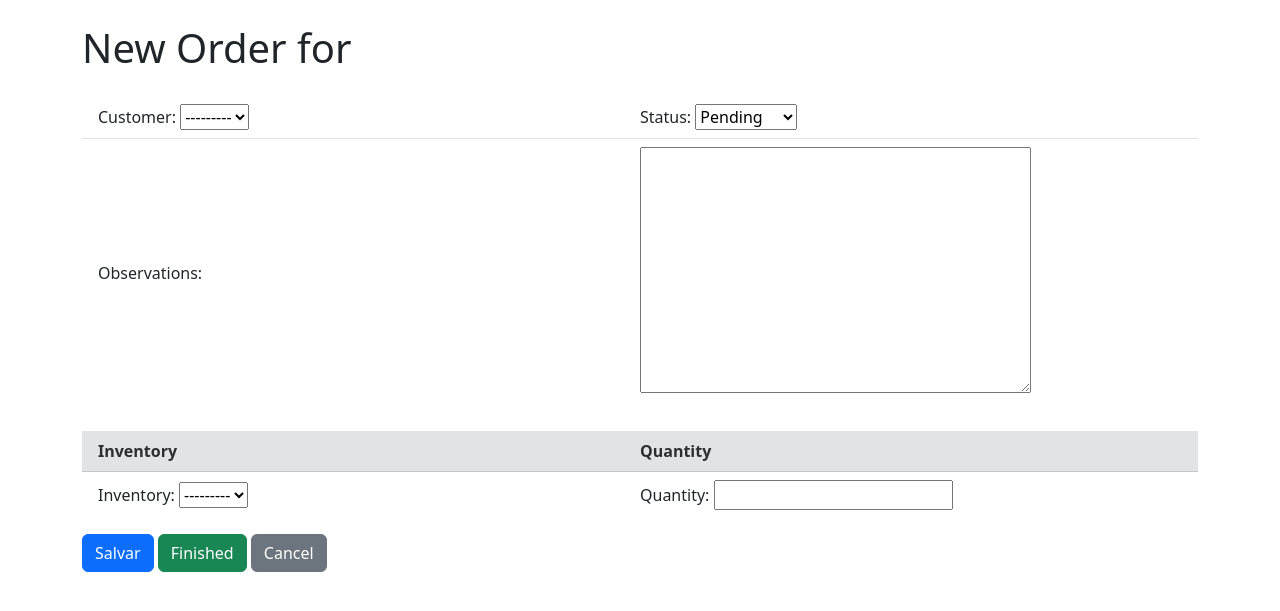
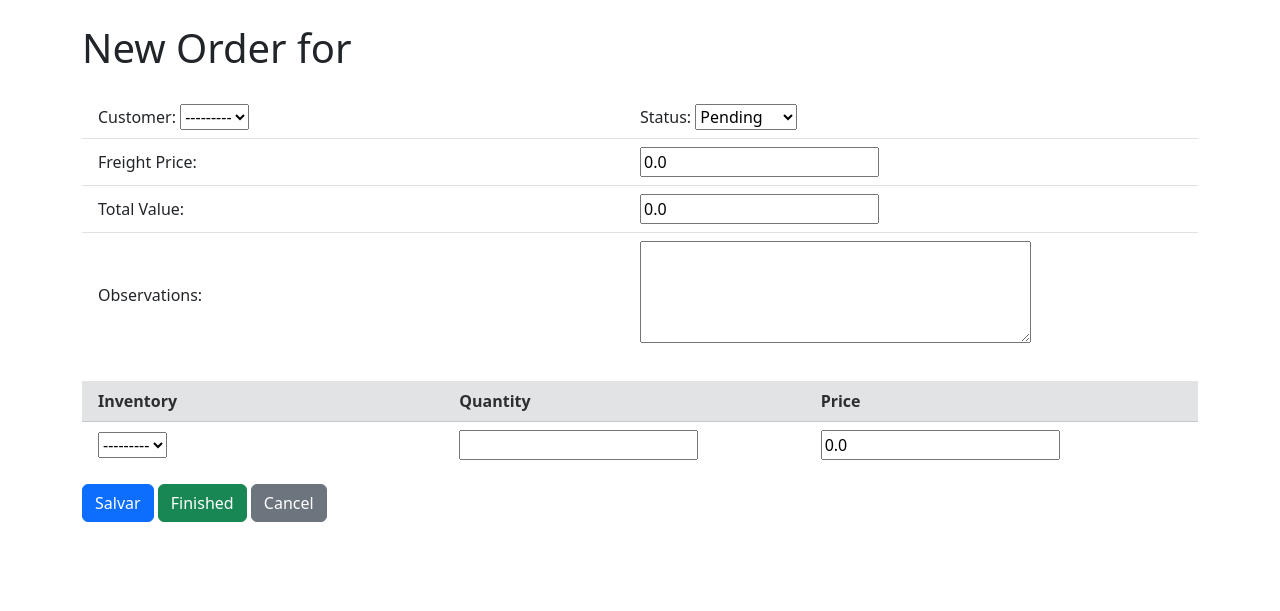
Before and after one commit to 4cruzeta/sape, a Django app: page /pt-br/customers/orders/new/ in a window 1280 px wide. Shown: the part 56-667 px from the top of the page. Run offline with Django 5.2, Linux system fonts and the light colour scheme; the visitor is signed in with stand-in values (Sample User, id 1); data that the repository does not hold is empty; some libraries are stand-ins or nearby versions.

Commit message:
Customers e ajustes de templates

```diff
--- a/customers/forms.py
+++ b/customers/forms.py
@@ -8,29 +8,60 @@
 class CustomerForm(forms.ModelForm):
     class Meta:
         model = Customer
-        fields = ['name', 'notes']
+        fields = ['name', 'address', 'phone', 'email', 'contact', 'notes']
         labels = {
             'name': _('Name'),
+            'address': _('Address'),
+            'phone': _('Phone'),
+            'email': _('Email'),
+            'contact': _('Contact'),
             'notes': _('Notes'),
+        }
+        widgets = {
+            'notes': forms.Textarea(attrs={'rows': 4}),
         }
 
 class OrderForm(forms.ModelForm):
     class Meta:
         model = Order
-        fields = ['customer', 'status', 'obs']
+        fields = ['customer', 'status', 'freight_price', 'total_value', 'obs']
         labels = {
             'customer': _('Customer'),
             'status': _('Status'),
+            'freight_price': _('Freight Price'),
+            'total_value': _('Total Value'),
             'obs': _('Observations'),
+        }
+        widgets = {
+            'obs': forms.Textarea(attrs={'rows': 4}),
+            'total_value': forms.TextInput(attrs={'readonly': 'readonly'}),
         }
 
 class OrderItemForm(forms.ModelForm):
     class Meta:
         model = OrderItem
-        fields = ['inventory', 'quantity']
+        fields = ['inventory', 'quantity', 'price']
         labels = {
             'inventory': _('Inventory'),
             'quantity': _('Quantity'),
+            'price': _('Price'),
+        }
+        widgets = {
+            'price': forms.TextInput(attrs={'readonly': 'readonly'}),
         }
 
+    def save(self, commit=True):
+        instance = super().save(commit=False)
+        if instance.inventory:
+            instance.price = instance.inventory.cost_price / instance.inventory.quantity
+        if commit:
+            instance.save()
+        return instance
+
+    def calculate_total_value(self):
+        price = self.instance.price or 0
+        quantity = self.instance.quantity or 0
+        freight_price = self.instance.order.freight_price or 0
+        return price * quantity + freight_price
+
 OrderItemFormSet = inlineformset_factory(Order, OrderItem, form=OrderItemForm, extra=1, can_delete=True)
--- a/customers/models.py
+++ b/customers/models.py
@@ -10,6 +10,10 @@
 
 class Customer(models.Model):
     name = models.CharField(max_length=255)
+    address = models.CharField(max_length=255, blank=True, null=True)
+    phone = models.CharField(max_length=20, blank=True, null=True)
+    email = models.EmailField(max_length=255, blank=True, null=True)
+    contact = models.CharField(max_length=255, blank=True, null=True)
     notes = models.TextField(blank=True, null=True)
     created_by = models.ForeignKey(User, on_delete=models.SET_NULL, null=True, blank=True, related_name='customer_created')
     updated_by = models.ForeignKey(User, on_delete=models.SET_NULL, null=True, blank=True, related_name='customer_updated')
@@ -28,6 +32,8 @@
     ]
     customer = models.ForeignKey(Customer, on_delete=models.CASCADE)
     status = models.CharField(max_length=50, choices=STATUS_CHOICES, default='pending')
+    freight_price = models.DecimalField(max_digits=10, decimal_places=2, default=0.0)
+    total_value = models.DecimalField(max_digits=10, decimal_places=2, default=0.0)
     obs = models.TextField(blank=True, null=True)
     created_by = models.ForeignKey(User, on_delete=models.SET_NULL, null=True, blank=True, related_name='customer_orders_created')
     updated_by = models.ForeignKey(User, on_delete=models.SET_NULL, null=True, blank=True, related_name='customer_orders_updated')
@@ -49,6 +55,7 @@
 class OrderItem(models.Model):
     order = models.ForeignKey(Order, on_delete=models.CASCADE)
     inventory = models.ForeignKey(Inventory, null=True, on_delete=models.SET_NULL)
+    price = models.DecimalField(max_digits=10, decimal_places=2, default=0.0)
     quantity = models.IntegerField()
 
     def __str__(self):
--- a/customers/templates/customers/order_form.html
+++ b/customers/templates/customers/order_form.html
@@ -35,22 +35,27 @@
       </ul>
       <ul class="list-group list-group-flush mb-3">
         <li class="list-group-item list-group-item-secondary d-flex justify-content-between">
-          <div class="col-6"><strong>{% trans "Inventory" %}</strong></div>
-          <div class="col-6"><strong>{% trans "Quantity" %}</strong></div>
+          <div class="col-4"><strong>{% trans "Inventory" %}</strong></div>
+          <div class="col-4"><strong>{% trans "Quantity" %}</strong></div>
+          <div class="col-4"><strong>{% trans "Price" %}</strong></div>
         </li>
         {{ formset.management_form }}
         {% for form in formset %}
           <li class="list-group-item d-flex justify-content-between align-items-center">
             {{ form.id }}
-            <div class="col-6">
-              {{ form.inventory.label_tag }} {{ form.inventory }}
+            <div class="col-4">
+              {{ form.inventory }}
             </div>
-            <div class="col-6">
-              {{ form.quantity.label_tag }} {{ form.quantity }}
+            <div class="col-4">
+              {{ form.quantity }}
+            </div>
+            <div class="col-4">
+              {{ form.price }}
             </div>
             <div class="col-6 text-danger">
               {{ form.inventory.errors }}
               {{ form.quantity.errors }}
+              {{ form.price.errors }}
             </div>
           </li>
         {% endfor %}
--- a/customers/views.py
+++ b/customers/views.py
@@ -71,17 +71,20 @@
         if order_form.is_valid() and formset.is_valid():
             order = order_form.save(commit=False)
             order.created_by = request.user
-            order.updated_by = request.user
             order.save()
             formset.instance = order
             formset.save()
+            order.total_value = sum(form.calculate_total_value() for form in formset.forms)
+            order.save()
             return redirect('order_edit', pk=order.pk)
     else:
         order_form = OrderForm()
         formset = OrderItemFormSet()
-        for form in formset:
-            form.fields['inventory'].queryset = Inventory.objects.all()
-    return render(request, 'customers/order_form.html', {'order_form': order_form, 'formset': formset})
+    return render(request, 'customers/order_form.html', {
+        'order_form': order_form,
+        'formset': formset,
+        'total_value': 0
+    })
 
 @login_required(login_url="/users/login/")
 def order_edit(request, pk):
@@ -90,17 +93,20 @@
         order_form = OrderForm(request.POST, instance=order)
         formset = OrderItemFormSet(request.POST, instance=order)
         if order_form.is_valid() and formset.is_valid():
-            order = order_form.save(commit=False)
-            order.updated_by = request.user
+            order_form.save()
+            formset.save()
+            order.total_value = sum(form.calculate_total_value() for form in formset.forms)
             order.save()
-            formset.save()
             return redirect('order_edit', pk=order.pk)
     else:
         order_form = OrderForm(instance=order)
         formset = OrderItemFormSet(instance=order)
-        for form in formset:
-            form.fields['inventory'].queryset = Inventory.objects.all()
-    return render(request, 'customers/order_form.html', {'order_form': order_form, 'formset': formset})
+    total_value = order.total_value
+    return render(request, 'customers/order_form.html', {
+        'order_form': order_form,
+        'formset': formset,
+        'total_value': total_value
+    })
 
 @login_required(login_url="/users/login/")
 def order_delete(request, pk):
--- a/posts/templates/posts/posts_list.html
+++ b/posts/templates/posts/posts_list.html
@@ -14,7 +14,7 @@
         <article class="post">
           <h2><a href="{% url 'posts:page' post.id %}">{{ post.title }}</a></h2>
           <p>{{ post.date }} by {{ post.author }}</p>
-          <p>{{ post.body }}</p>
+          <p>{{ post.body|linebreaks }}</p>
         </article>
       {% endfor %}
     </section>
--- a/templates/index.html
+++ b/templates/index.html
@@ -27,7 +27,7 @@
         <article class="post">
           <h2><a href="{% url 'posts:page' post.id %}">{{ post.title }}</a></h2>
           <p>{{ post.date }} {% trans "by" %} {{ post.author }}</p>
-          <p>{{ post.body }}</p>
+          <p>{{ post.body|linebreaks }}</p>
         </article>
       {% endfor %}
     </section>
--- a/templates/layout.html
+++ b/templates/layout.html
@@ -11,7 +11,7 @@
     <link rel="stylesheet" href="{% static 'css/bootstrap.min.css' %}" />
     <title>
       {% block title %}
-        Django App
+        SAPE
       {% endblock %}
     </title>
   </head>
```
Also changed, not shown: customers/migrations/0006_customer_address_customer_contact_customer_email_and_more.py (added), customers/migrations/0007_remove_customer_address_remove_customer_contact_and_more.py (added), customers/migrations/0008_customer_address_customer_contact_customer_email_and_more.py (added), customers/migrations/0009_order_freight_price_order_total_value_and_more.py (added).
